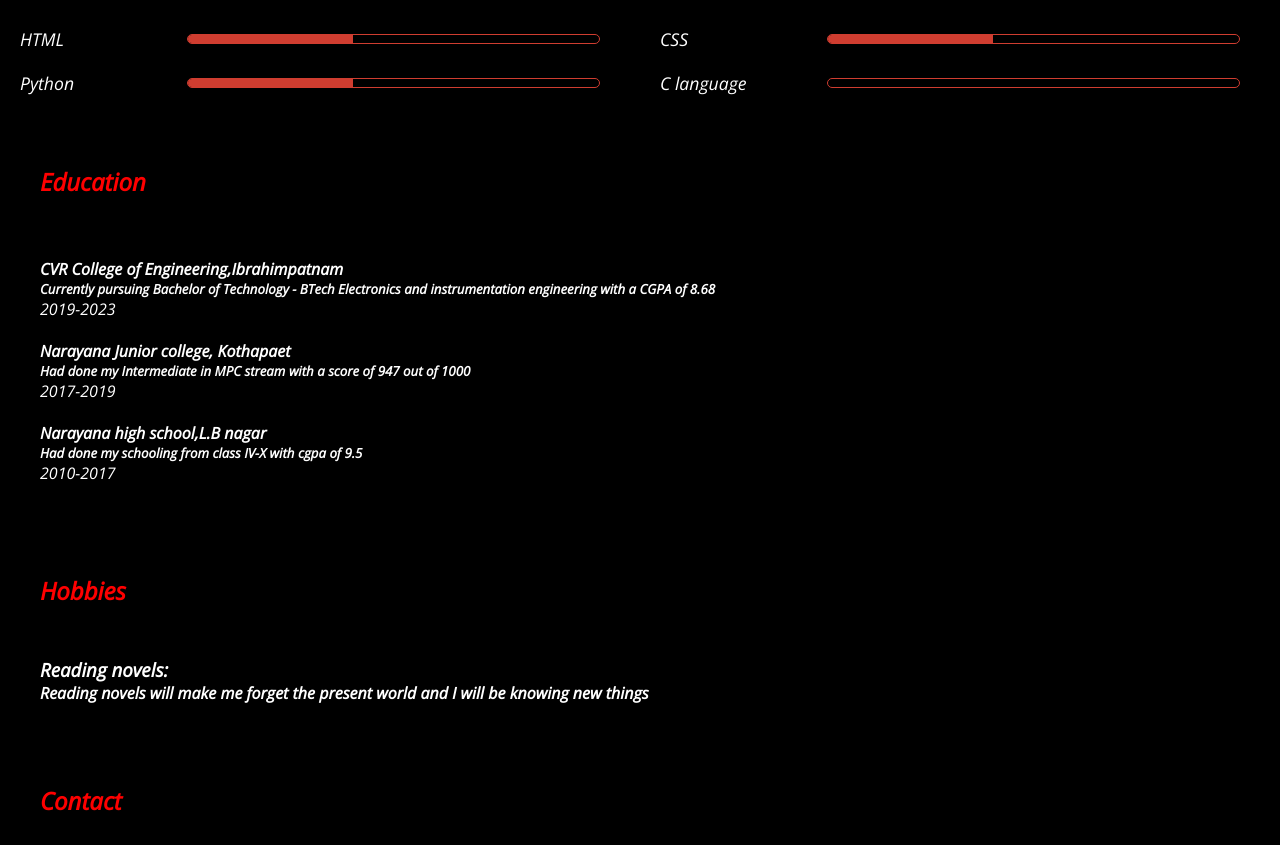
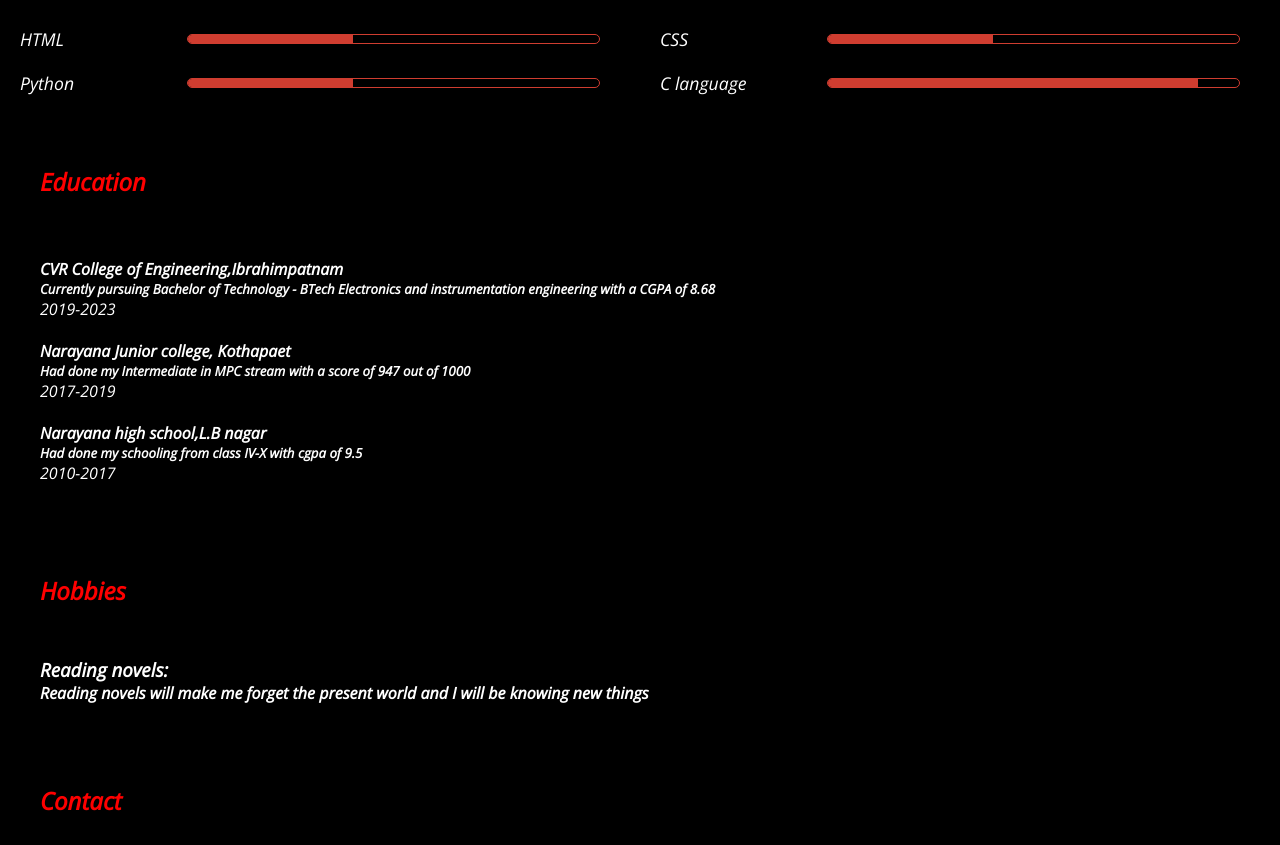
Before and after one commit to SahithiThummala/portfolio.github.io, a plain HTML site: page index.html in a window 1280 px wide. Shown: the part 1562-2407 px from the top of the page. Drawn offline with nearby package versions, Linux system fonts and the light colour scheme.

Commit message:
Update index.html

```diff
--- a/index.html
+++ b/index.html
@@ -69,7 +69,7 @@
                <div class="skill">
                    <p>C language</p>
                    <div class="skill-bar">
-                       <div class="c-percentage"></div>
+                       <div class="C-percentage"></div>
                    </div>
                </div>
            </div>
```
